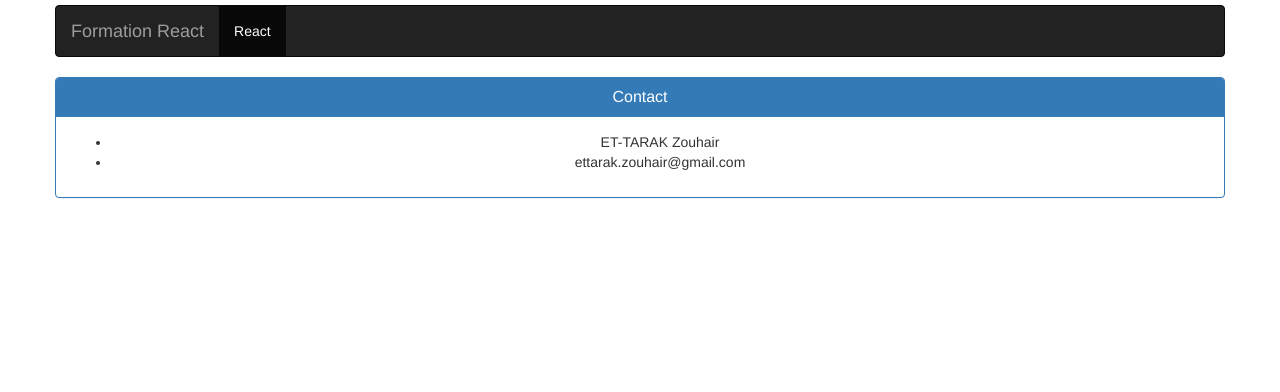
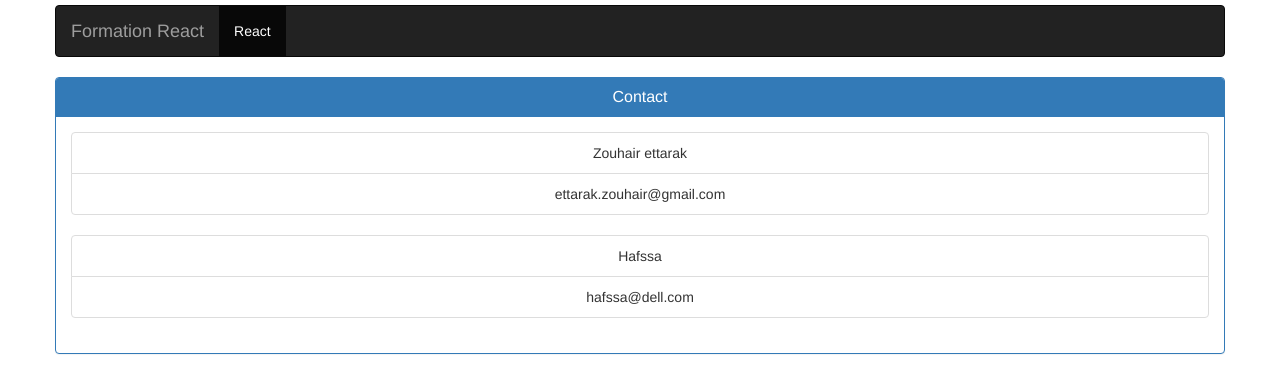
Before and after one commit to ZEDTARIK/react-formation, a React (Create React App) app: page / in a window 1280 px wide. Shown: the top 392 px of the page. Built offline with nearby package versions, Linux system fonts and the light colour scheme.

Commit message:
Add State into Components Contacts (s) and call the into Contact

```diff
--- a/src/App.js
+++ b/src/App.js
@@ -2,7 +2,7 @@ import React from 'react';
 import 'bootstrap/dist/css/bootstrap.min.css';
 import './App.css';
 
-import Contact from './components/contacts/Contact';
+import Contacts from './components/contacts/Contacts';
 import Navbar from './components/navbar/Navbar';
 
 function App() {
@@ -10,7 +10,7 @@ function App() {
     <div className="App">
       <div className="container">
         <Navbar />
-        <Contact fullName="ET-TARAK Zouhair" email="ettarak.zouhair@gmail.com" />
+        <Contacts />
       </div>
     </div>
   );
--- a/src/components/contacts/Contact.js
+++ b/src/components/contacts/Contact.js
@@ -2,25 +2,13 @@ import React, { Component } from 'react';
 
 class Contact extends Component {
     render() {
-        const { fullName, email } = this.props;
+        const { fullName, email } = this.props.data;
         return (
             <>
-
-                <div className="row">
-                    <div className="panel panel-primary">
-                        <div className="panel-heading">
-                            <h3 className="panel-title">Contact</h3>
-                        </div>
-                        <div className="panel-body">
-                            <ul>
-                                <li>{fullName}</li>
-                                <li>{email}</li>
-                            </ul>
-
-                        </div>
-                    </div>
-                </div>
-
+                <ul className="list-group">
+                    <li className="list-group-item">{fullName}</li>
+                    <li className="list-group-item">{email}</li>
+                </ul>
             </>
         )
     }
--- /dev/null
+++ b/src/components/contacts/Contacts.js
@@ -0,0 +1,32 @@
+import React, { Component } from 'react'
+import Contact from './Contact';
+
+class Contacts extends Component {
+    state = {
+        contacts: [
+            { id: 1, fullName: "Zouhair ettarak", email: "ettarak.zouhair@gmail.com" },
+            { id: 2, fullName: "Hafssa", email: "hafssa@dell.com" }
+        ]
+    }
+    render() {
+        const { contacts } = this.state;
+        return (
+            <>
+                <div className="row">
+                    <div className="panel panel-primary">
+                        <div className="panel-heading">
+                            <h3 className="panel-title">Contact</h3>
+                        </div>
+                        <div className="panel-body">
+                            {contacts.map((contact) => (
+                                <Contact data={contact} />
+                            ))}
+                        </div>
+                    </div>
+                </div>
+            </>
+        )
+    }
+}
+
+export default Contacts
```
